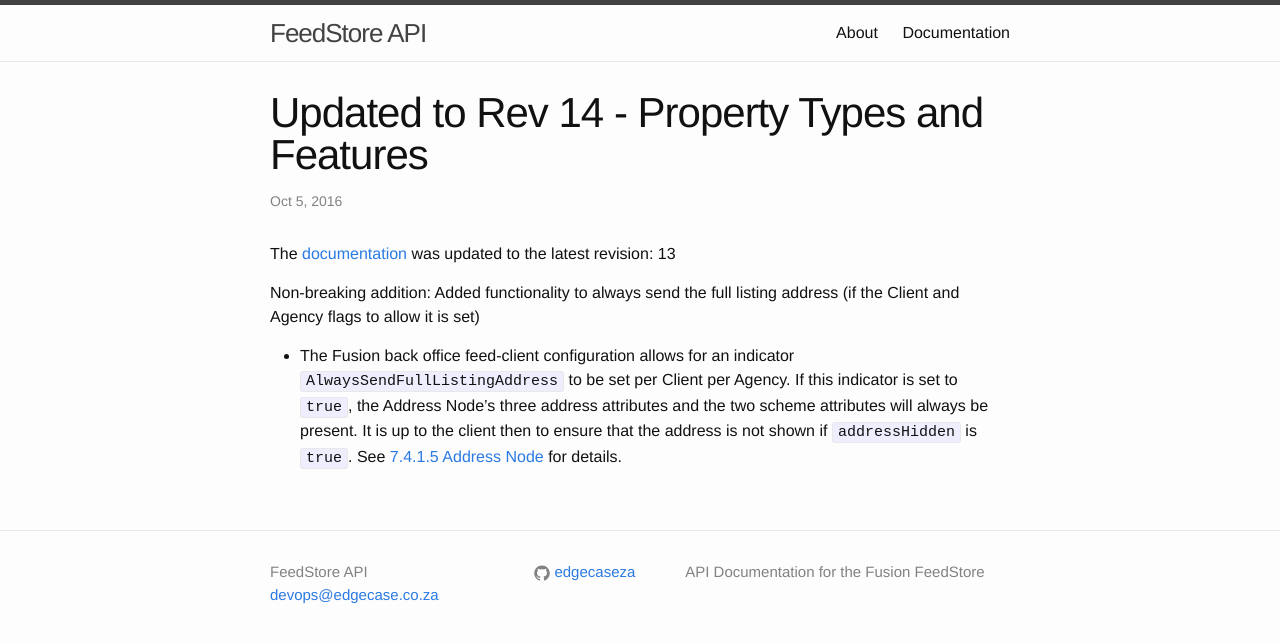
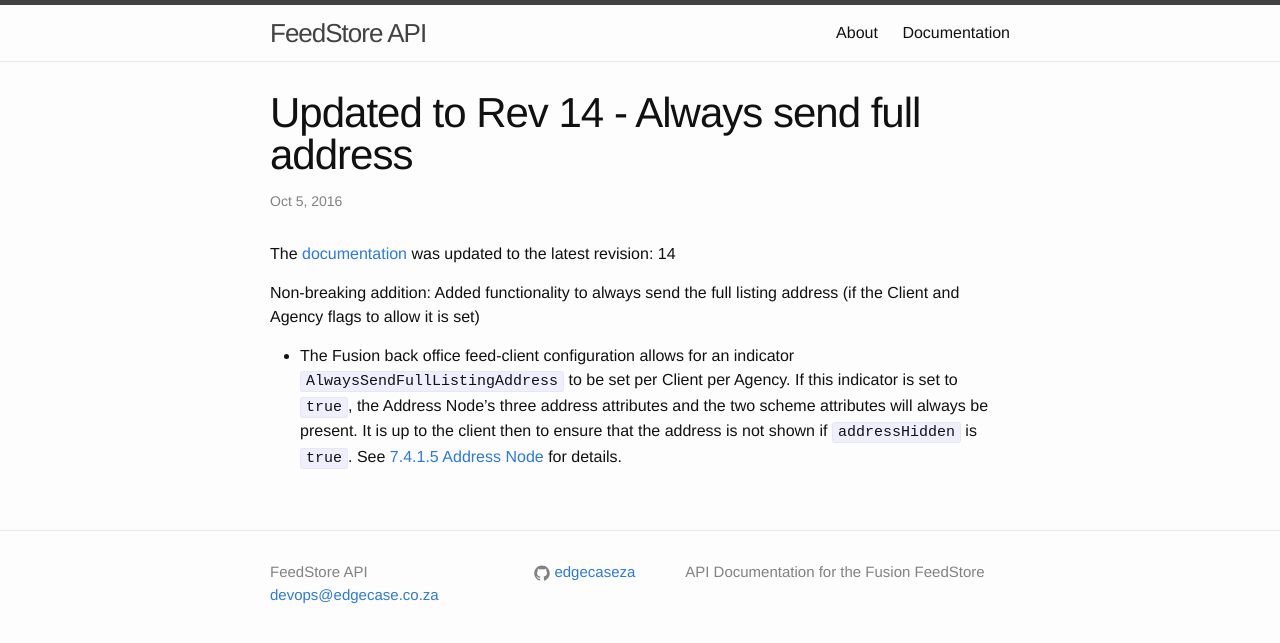
Before and after one commit to EdgeCaseZA/FeedStoreAPI, a Jekyll site: the page built from _posts/2016-10-05-Rev-14-AlwaysSendFullAddress.md, in a window 1280 px wide. Shown: the top 643 px of the page. Built offline with Jekyll 4.4.1, drawn with Linux system fonts in a browser that asks for light colours.

Commit message:
Correction to revision header

```diff
--- a/_posts/2016-10-05-Rev-14-AlwaysSendFullAddress.md
+++ b/_posts/2016-10-05-Rev-14-AlwaysSendFullAddress.md
@@ -1,9 +1,9 @@
 ---
 layout: post
-title:  "Updated to Rev 14 - Property Types and Features"
+title:  "Updated to Rev 14 - Always send full address"
 date:   2016-10-05 09:35:00 +0200
 ---
-The [documentation](/FeedStoreAPI/docs) was updated to the latest revision: 13
+The [documentation](/FeedStoreAPI/docs) was updated to the latest revision: 14
 
 Non-breaking addition: Added functionality to always send the full listing address (if the Client and Agency flags to allow it is set)
 
```
